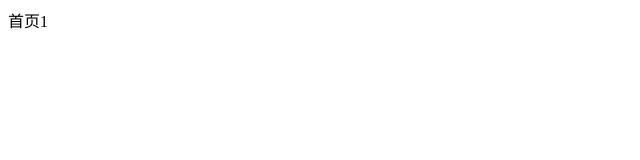
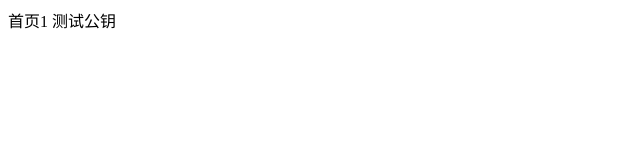
Before and after one commit to stina666/first_project, a plain HTML site: page index.html in a window 1280 px wide. Shown: the whole page, without its empty margins (0-640 px from the left). Drawn offline with Linux system fonts and the light colour scheme.

Commit message:
测试公钥

```diff
--- a/index.html
+++ b/index.html
@@ -8,5 +8,7 @@
 </head>
 <body>
   首页1
+
+  测试公钥
 </body>
 </html>
```
